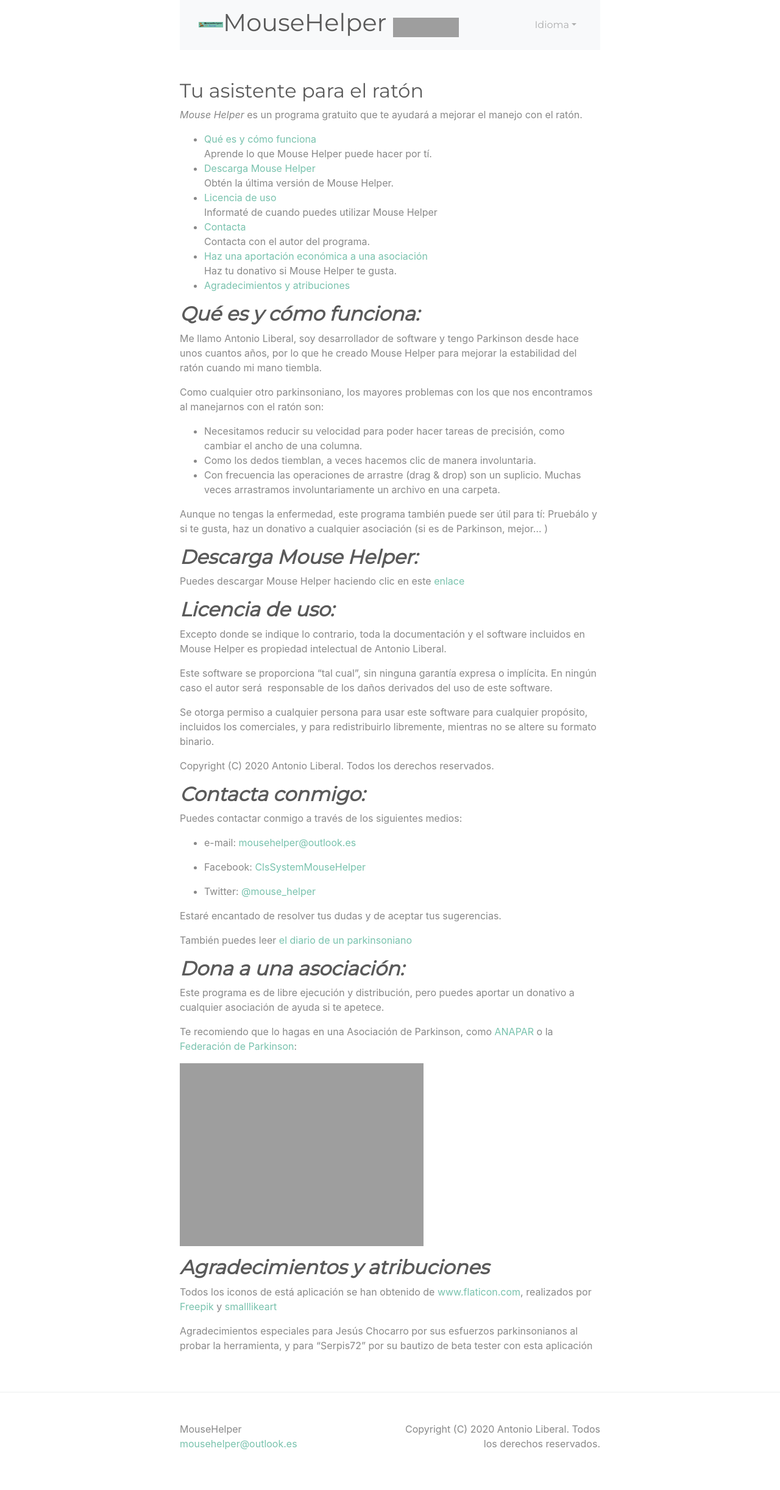
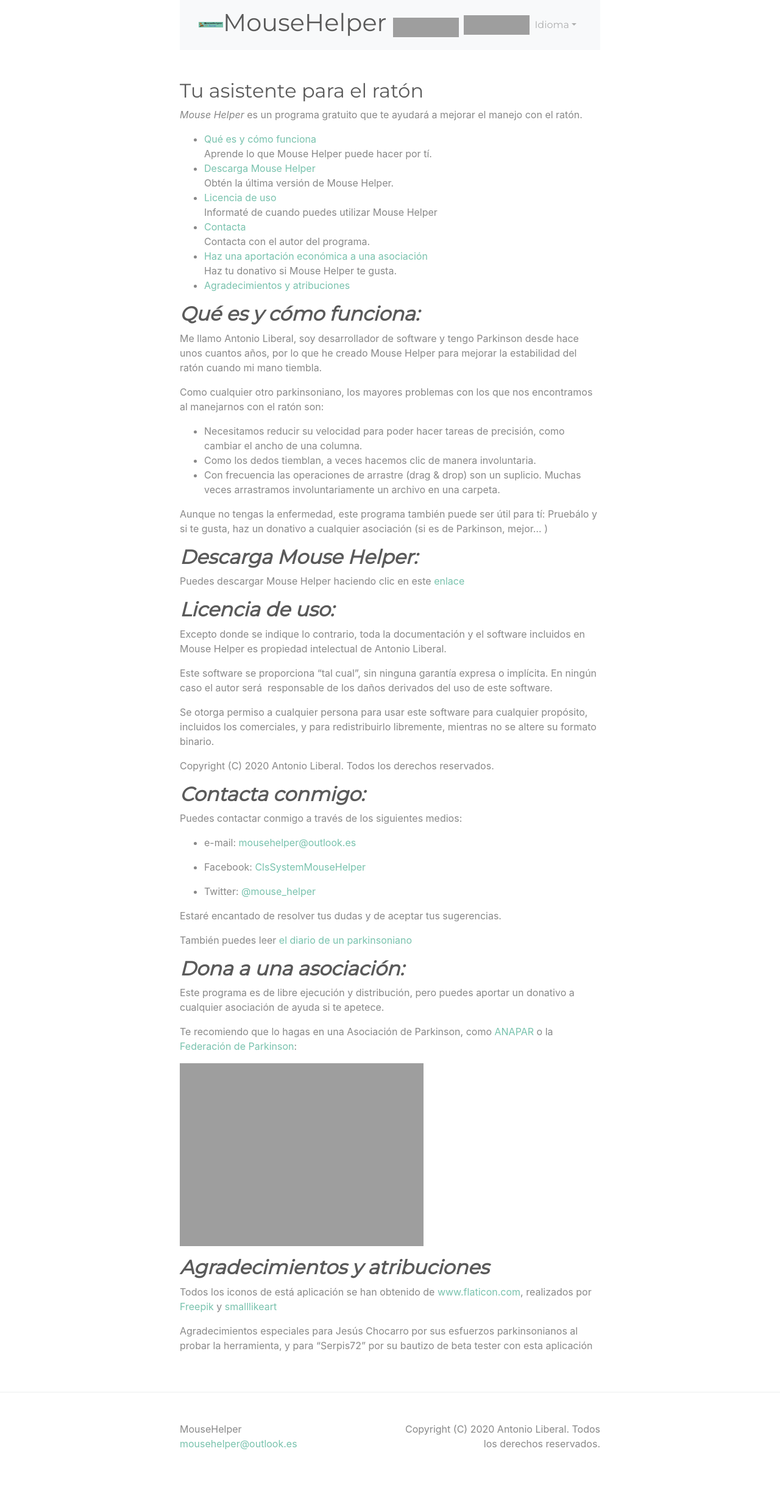
Before and after one commit to clssystem/MouseHelperWeb, a Jekyll site: the page built from index.md, in a window 1280 px wide. Shown: the whole page at 61% size. Built offline with Jekyll 4.4.1, drawn with Linux system fonts in a browser that asks for light colours; a style sheet for code colours, icons or effects is not loaded.

Commit message:
Update header.html

```diff
--- a/_includes/header.html
+++ b/_includes/header.html
@@ -3,6 +3,9 @@
         <div class="container">
             <a class="navbar-brand  flex-row" rel="author" href="{{ "/" | relative_url }}">
                 <h1><img src="https://clssystem.github.io/MouseHelperWeb/assets/images/MouseHelper.png" alt="MouseHelper" class="img-fluid" width="40px" />MouseHelper
+                <img src="https://clssystem.github.io/MouseHelperWeb/assets/images/byClsSystem.png" width="108" height="32" alt="Mouse Helper" style="vertical-align:bottom">            </h1>
+            </a>
+            <a class="navbar-nav mt-0 flex-row">
                 <img src="https://clssystem.github.io/MouseHelperWeb/assets/images/byClsSystem.png" width="108" height="32" alt="Mouse Helper" style="vertical-align:bottom">            </h1>
             </a>
             <ul class="navbar-nav mt-0 flex-row">
```
